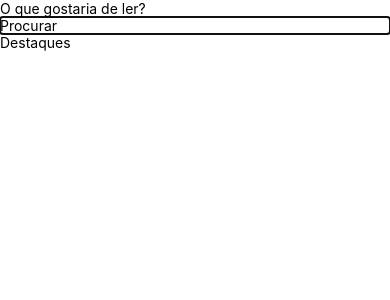
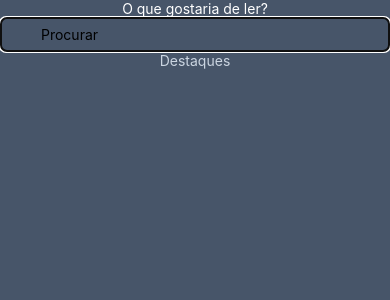
Before and after one commit to JaquelineBravin/API-books, a React Native app: screen / in a window 390 px wide. Shown: the top 300 px of the page. Built offline with nearby package versions, Linux system fonts and the light colour scheme.

Commit message:
Resolvendo bug

```diff
--- a/App.tsx
+++ b/App.tsx
@@ -1,6 +1,4 @@
-import { Text, View } from "react-native";
 import { Home } from "./src/screens/Home";
-import "./src/input.css"
 
 export default function App() {
   return <Home />;
--- a/src/input.css
+++ /dev/null
@@ -1,3 +0,0 @@
-@tailwind base;
-@tailwind components;
-@tailwind utilities;
--- a/tailwind.config.js
+++ b/tailwind.config.js
@@ -1,6 +1,6 @@
 /** @type {import('tailwindcss').Config} */
 module.exports = {
-  content: ["./src/*/.{js,jsx,ts,tsx}"],
+  content: ["./App.tsx", "./src/**/*.{js,jsx,ts,tsx}"],
   theme: {
     extend: {},
   },
--- a/tsconfig.json
+++ b/tsconfig.json
@@ -1,4 +1,3 @@
 {
-  "compilerOptions": {},
   "extends": "expo/tsconfig.base"
 }
```
Also changed, not shown: package.json (+7 -3 lines), @types/app.d.ts (renamed from src/@types/app.d.ts), 1 other file (tests, documents, lock files or other folders).
